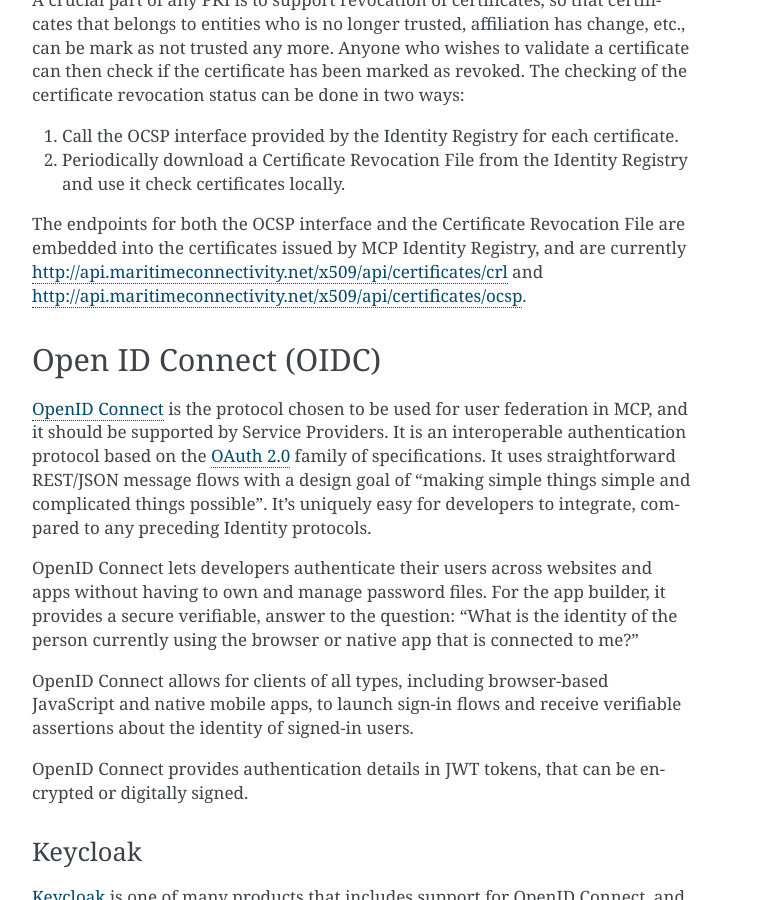
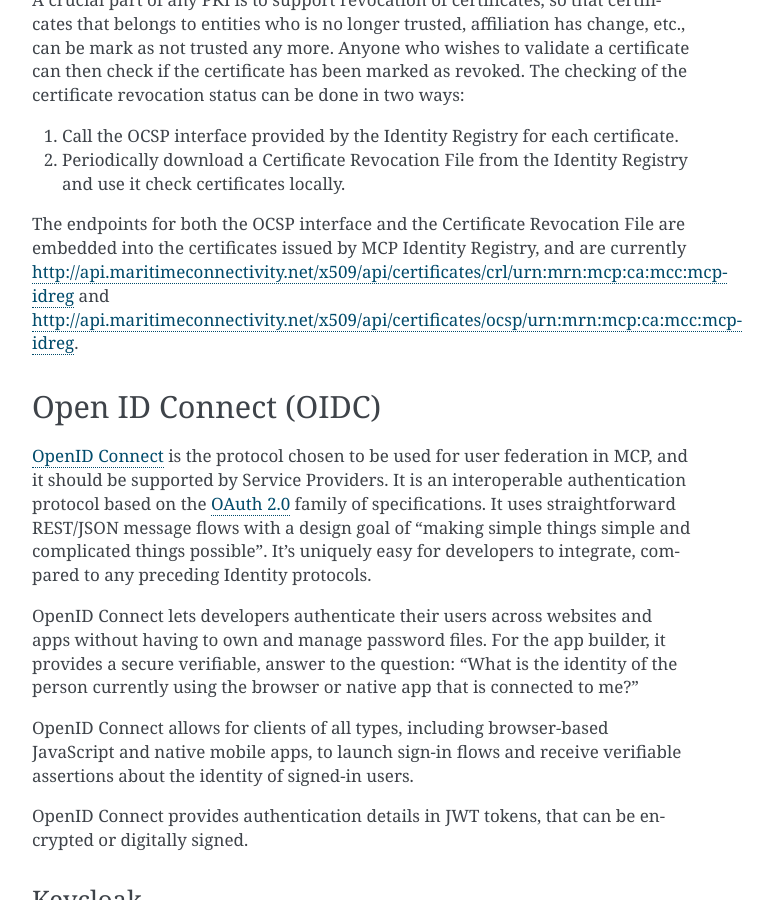
Before and after one commit to maritimeconnectivity/docs.maritimeconnectivity.net, a Sphinx documentation site: the page built from docs/source/MIR.rst, in a window 1280 px wide and 900 px high, scrolled down 5616 px. Shown: the whole window, without its empty margins (388-1161 px from the left). Built offline with Sphinx 7.4.7, drawn with Linux system fonts in a browser that asks for light colours; part of the change alters nothing that is shown; some of the changed text lies outside the part shown.

Commit message:
Fixed some bad links and other small changes

```diff
--- a/docs/source/MIR.rst
+++ b/docs/source/MIR.rst
@@ -10,7 +10,7 @@ Under the API MIR can authenticate an user, based on two methods:
 * :ref:`Open ID Connect (OIDC)<mcp-oidc>`.
 
 MIR API accepts either a certificate (PKI) or a token (OIDC) for user authentication.
-After the authentication and following authorization, the user can register and manage the entities through the `MIR API <https://api.maritimeconnectivity.net/v2/api-docs>`__, with :ref:`a proper right what we defined as a role <mir-authorization>`.
+After the authentication and following authorization, the user can register and manage the entities through the `MIR API <https://api.maritimeconnectivity.net/v3/api-docs>`__, with :ref:`a proper right what we defined as a role <mir-authorization>`.
 One important feature as the identity management is to issue or revoke a X509 client certificate for entities that are already registered in the API database.
 
 .. _mcp-type:
@@ -19,7 +19,7 @@ MCP entity types
 -----------------
 MCP entity types are described in `MCC Identity Management and Security: General Approach and Basic Requirements <https://maritimeconnectivity.net/docs/mcp-idsec-1-v2.pdf>`__ and used in the :ref:`MCP namespace <mcp-mrn>` as *<MCP-TYPE>*.
 
-The data model of each entity in MIR is given in the `Swagger file of MIR <https://api.maritimeconnectivity.net/v2/api-docs>`__.
+The data model of each entity in MIR is given in the `Swagger file of MIR <https://api.maritimeconnectivity.net/v3/api-docs>`__.
 
 
 .. _mcp-pki:
@@ -137,7 +137,7 @@ A crucial part of any PKI is to support revocation of certificates, so that cert
 1. Call the OCSP interface provided by the Identity Registry for each certificate.
 2. Periodically download a Certificate Revocation File from the Identity Registry and use it check certificates locally.
 
-The endpoints for both the OCSP interface and the Certificate Revocation File are embedded into the certificates issued by MCP Identity Registry, and are currently http://api.maritimeconnectivity.net/x509/api/certificates/crl and http://api.maritimeconnectivity.net/x509/api/certificates/ocsp.
+The endpoints for both the OCSP interface and the Certificate Revocation File are embedded into the certificates issued by MCP Identity Registry, and are currently http://api.maritimeconnectivity.net/x509/api/certificates/crl/urn:mrn:mcp:ca:mcc:mcp-idreg and http://api.maritimeconnectivity.net/x509/api/certificates/ocsp/urn:mrn:mcp:ca:mcc:mcp-idreg.
 
 .. _mcp-oidc:
 
@@ -441,7 +441,7 @@ What MCC governs in MIR
 * :ref:`MCP types and its hierarchy <mcp-type>`
 * :ref:`PKI certificate profile <mcp-pki-cert-profile>`
 * :ref:`OIDC Token <mcp-token>`
-* REST API (https://api.maritimeconnectivity.net/v2/api-docs)
+* REST API (https://api.maritimeconnectivity.net/v3/api-docs and https://api.maritimeconnectivity.net/swagger-ui/index.html)
 * MCP Instance Provider root CA list
 * MIR reference implementation
 
@@ -455,5 +455,5 @@ MCC governs the reference implementations on MIR as follows:
 
 MIR Identity Broker which enables the token-based user authentication is based on `Keycloak <https://www.keycloak.org/>`__ which is an OpenID Connect (OIDC) server developed by Red Hat, but including two MCP specific plugins for synchronization of user data with MIR API and converting MCP client certificates to OIDC tokens.
 Giving a detailed account of the synchronization part when the API is called to create a new user with corresponding information it is registered in the API database and also the ID Broker accounts.
-The synchronization is provoked when a user logs in using an external identity provider by registering the user’s information to the API database.
+The synchronization is provoked when a user logs in using an external identity provider by registering the user's information to the API database.
 In our testbed we use the federation to enable the participants across different projects to register and utilize MCP services established by the projects, as well as validate the identity management concept of MCP.
```
